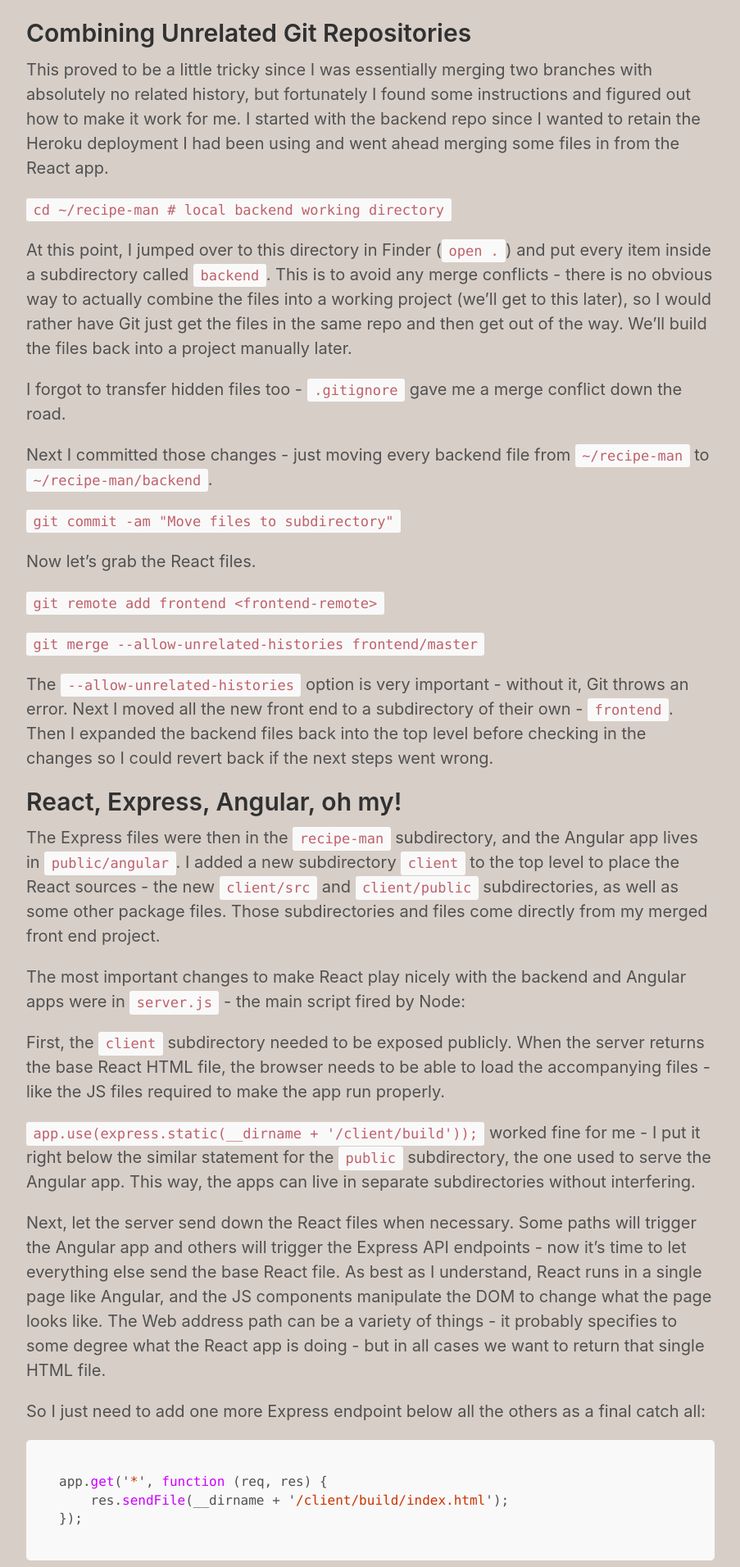
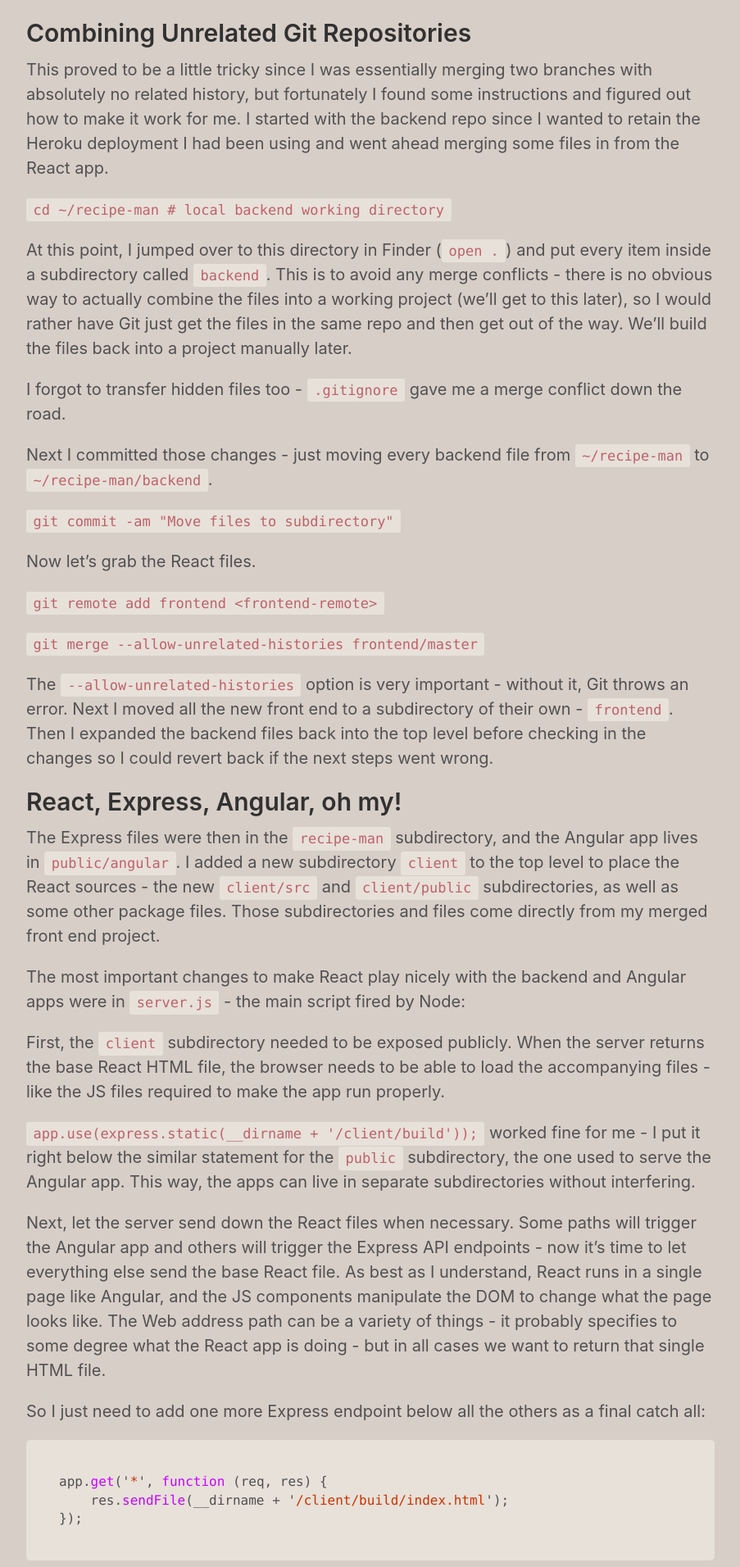
Before and after one commit to jackfrys/jackfrys.github.io, a Jekyll site: the page built from _posts/2017-12-13-Creating-a-Unified-Web-App.md, in a window 1280 px wide. Shown: the part 1029-2941 px from the top of the page at 82% size, without its empty margins (188-1091 px from the left). Built offline with Jekyll 4.4.1, drawn with Linux system fonts in a browser that asks for light colours.

Commit message:
Tweak code colors

```diff
--- a/_sass/_code.scss
+++ b/_sass/_code.scss
@@ -12,7 +12,7 @@
   padding: .25em .5em;
   font-size: 85%;
   color: $code-color;
-  background-color: #f9f9f9;
+  background-color: #e7e1d9;
   border-radius: 3px;
 }
 
@@ -34,7 +34,7 @@
   margin-bottom: 1rem;
   font-size: .8rem;
   line-height: 1.4;
-  background-color: #f9f9f9;
+  background-color: #e7e1d9;
   border-radius: .25rem;
 
   pre {
```
